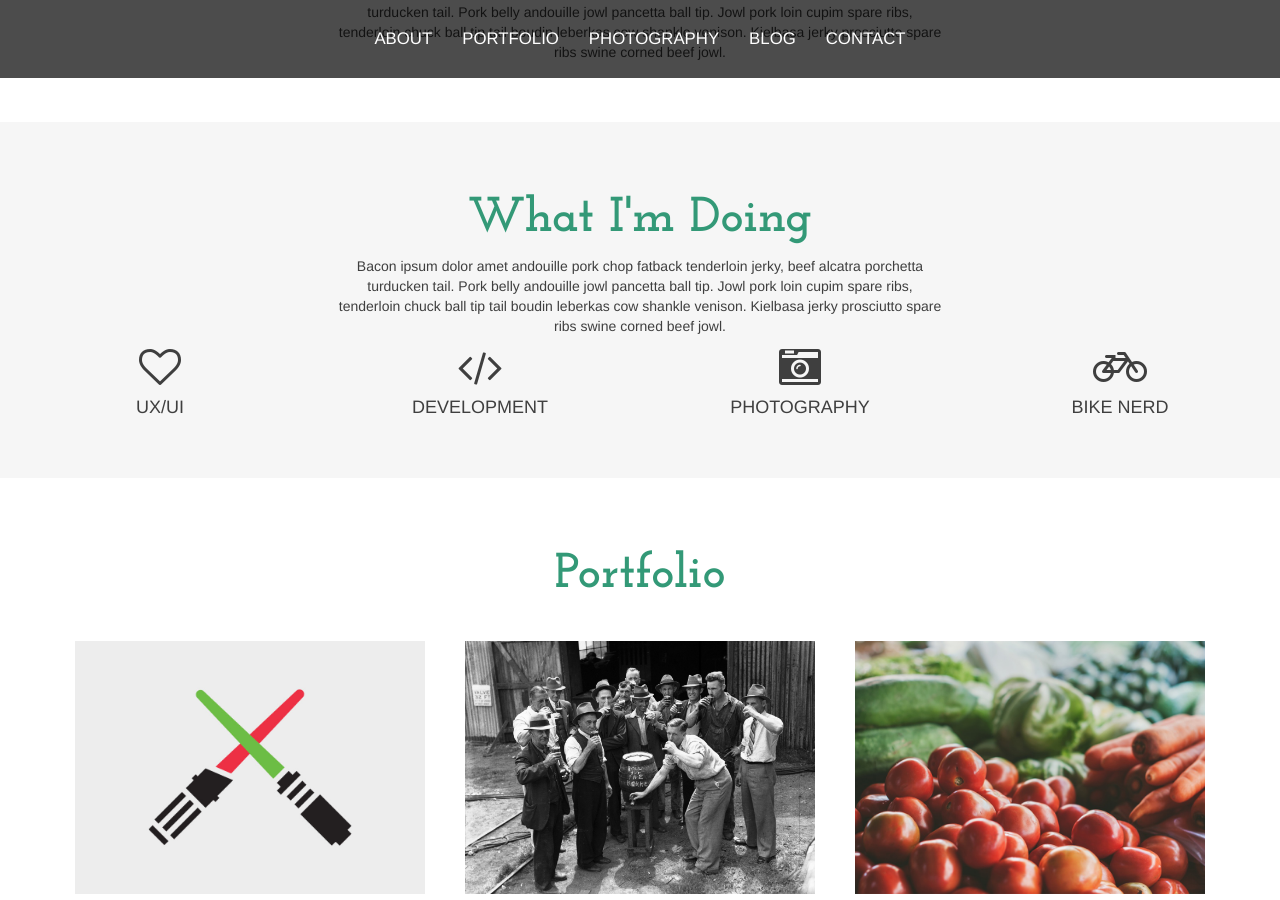
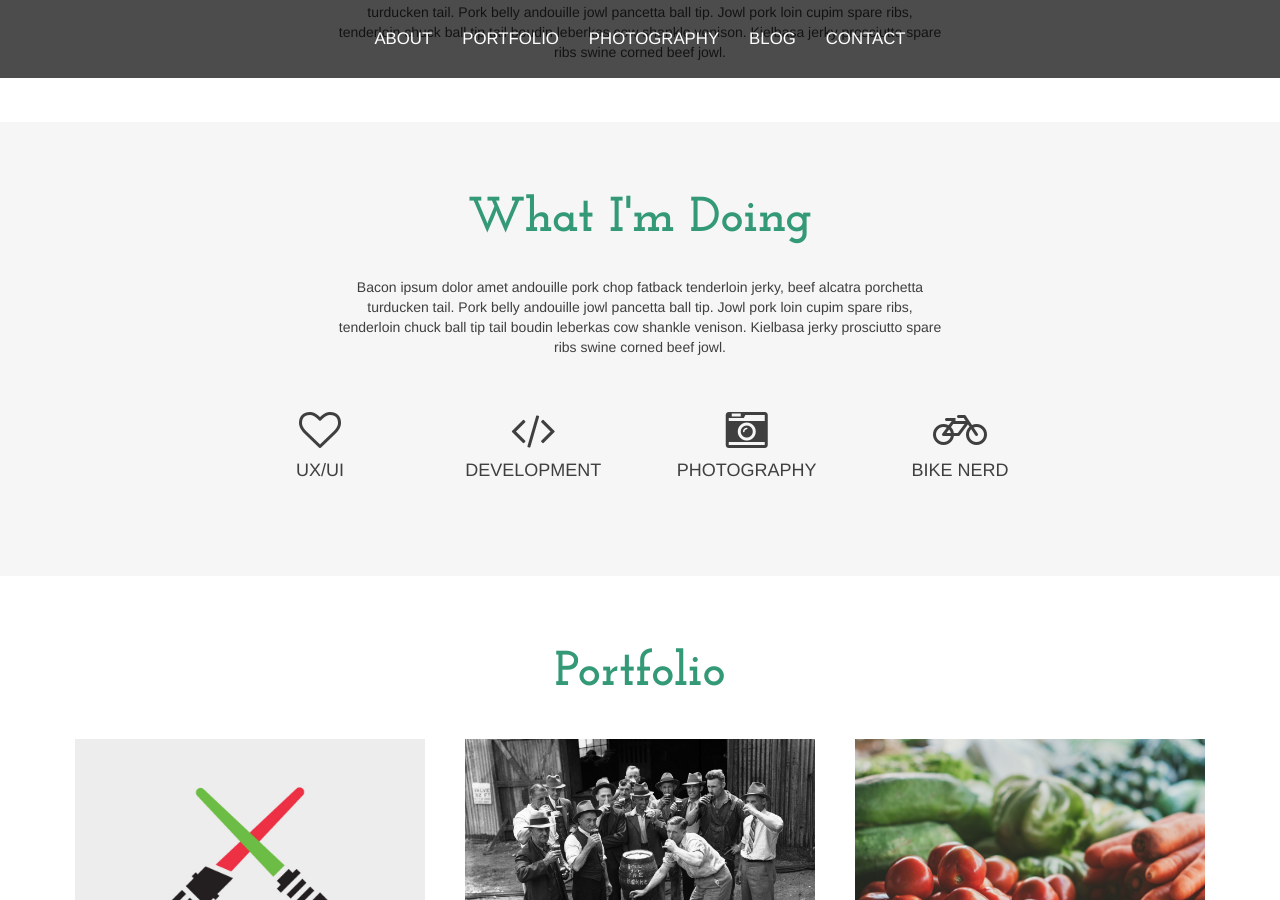
Before and after one commit to kedarjoyner/thinkful-portfolio, a Jekyll site: the page built from index.html, in a window 1280 px wide and 900 px high, scrolled down 1479 px. Built offline with Jekyll 4.4.1, drawn with Linux system fonts in a browser that asks for light colours; nearby versions of some CDN libraries.

Commit message:
fix padding in about section

```diff
--- a/_includes/about.html
+++ b/_includes/about.html
@@ -8,14 +8,14 @@
           </div>
         </div>
 
-    <div class="row portraits-container">
+    <div class="row block-padding">
           <div class="col-md-3 col-md-offset-custom hide-one">
             <img class="img-responsive center-block" src="{{ site.baseurl }}/{{ 'imgs/about-page/portrait-1.jpg' }}"/>
           </div>
           <div class="col-md-3 hide-two">
             <img class="img-responsive center-block" src="{{ site.baseurl }}/{{ 'imgs/about-page/portrait-2.jpg' }}"/>
           </div>
-          <div class="col-md-3 show-one">
+          <div class="col-md-3 show">
             <img class="img-responsive center-block" src="{{ site.baseurl }}/{{ 'imgs/about-page/portrait-3.jpg' }}"/>
       </div>
     </div>
@@ -34,37 +34,36 @@
   <div class="container-fluid text-center">
     <div class="row">
       <div class="col-lg-12 text-center">
-        <h1 class="header-style">What I'm Doing</h1>
+        <h1>What I'm Doing</h1>
       </div>
     </div>
 
-  <div class="row">
+    <div class="row block-padding">
       <div class="col-lg-6 col-lg-offset-3 col-md-6 col-md-offset-3">
         <p>Bacon ipsum dolor amet andouille pork chop fatback tenderloin jerky, beef alcatra porchetta turducken tail. Pork belly andouille jowl pancetta ball tip. Jowl pork loin cupim spare ribs, tenderloin chuck ball tip tail boudin leberkas cow shankle venison. Kielbasa jerky prosciutto spare ribs swine corned beef jowl.</p>
       </div>
     </div>
 
-  <div class="icon-container">
-      <div class="row adjust">
-        <div class="col-md-3 col-sm-6 icon-text">
+    <div class="row icon-padding">
+      <div class="col-md-2 col-md-offset-2 icon-container">
         <div class="icons" id="center">
           <i class="fa fa-heart-o fa-3x"></i>
         </div>
         <h4 class="text-uppercase">UX/UI</h4>
       </div>
-        <div class="col-md-3 col-sm-6 icon-text">
+      <div class="col-md-2 icon-container">
         <div class="icons" id="center">
           <i class="fa fa-code fa-3x"></i>
         </div>
           <h4 class="text-uppercase">Development</h4>
       </div>
-        <div class="col-md-3 col-sm-6 icon-text">
+      <div class="col-md-2 icon-container">
         <div class="icons" id="center">
             <i class="fa fa-camera-retro fa-3x"></i>
         </div>
         <h4 class="text-uppercase">Photography</h4>
       </div>
-        <div class="col-md-3 col-sm-6 icon-text">
+      <div class="col-md-2 icon-container">
         <div class="icons" id="center">
           <i class="fa fa-bicycle fa-3x"></i>
         </div>
@@ -72,5 +71,4 @@
       </div>
     </div>
   </div>
-  </div>
 </section>
--- a/_sass/_about.scss
+++ b/_sass/_about.scss
@@ -1,19 +1,31 @@
 .about-me {
-
-  .portraits-container {
-    padding: 3em 0;
-  }
   .col-md-offset-custom {
     margin-left: 12.5%;
   }
 }
 
+.interests {
+  .icon-container {
+    margin-bottom: 2.5em;
+  }
+  .block-padding {
+    padding: 1.5em 0;
+  }
+  .icon-padding {
+    padding-top: 1.5em;
+  }
+}
+
+
 @media screen and (max-width: 992px) {
     .hide-one, .hide-two  {
       display: none;
     }
-    .show-one {
+    .show {
       margin-left: 0;
       padding: 0 10%;
     }
+    .page-style {
+      padding-bottom: 1.8em;
+    }
 }
--- a/_sass/_pages.scss
+++ b/_sass/_pages.scss
@@ -11,3 +11,9 @@
 .page-style:nth-of-type(2n) {
   background: $light-grey;
 }
+
+// padding between divs
+
+.block-padding {
+  padding: 3em 0;
+}
```
Lines whose indentation alone changed are shown as unchanged.
